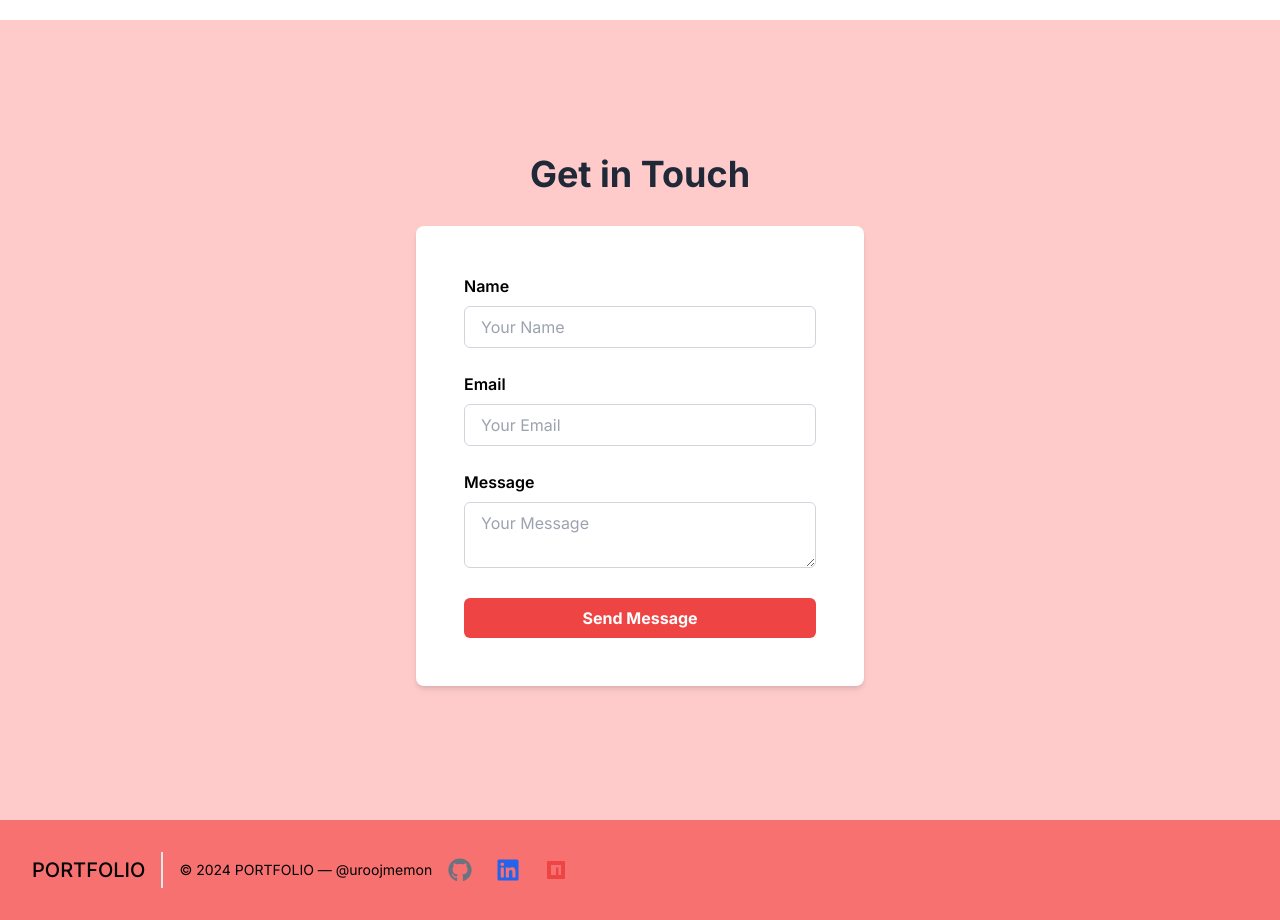
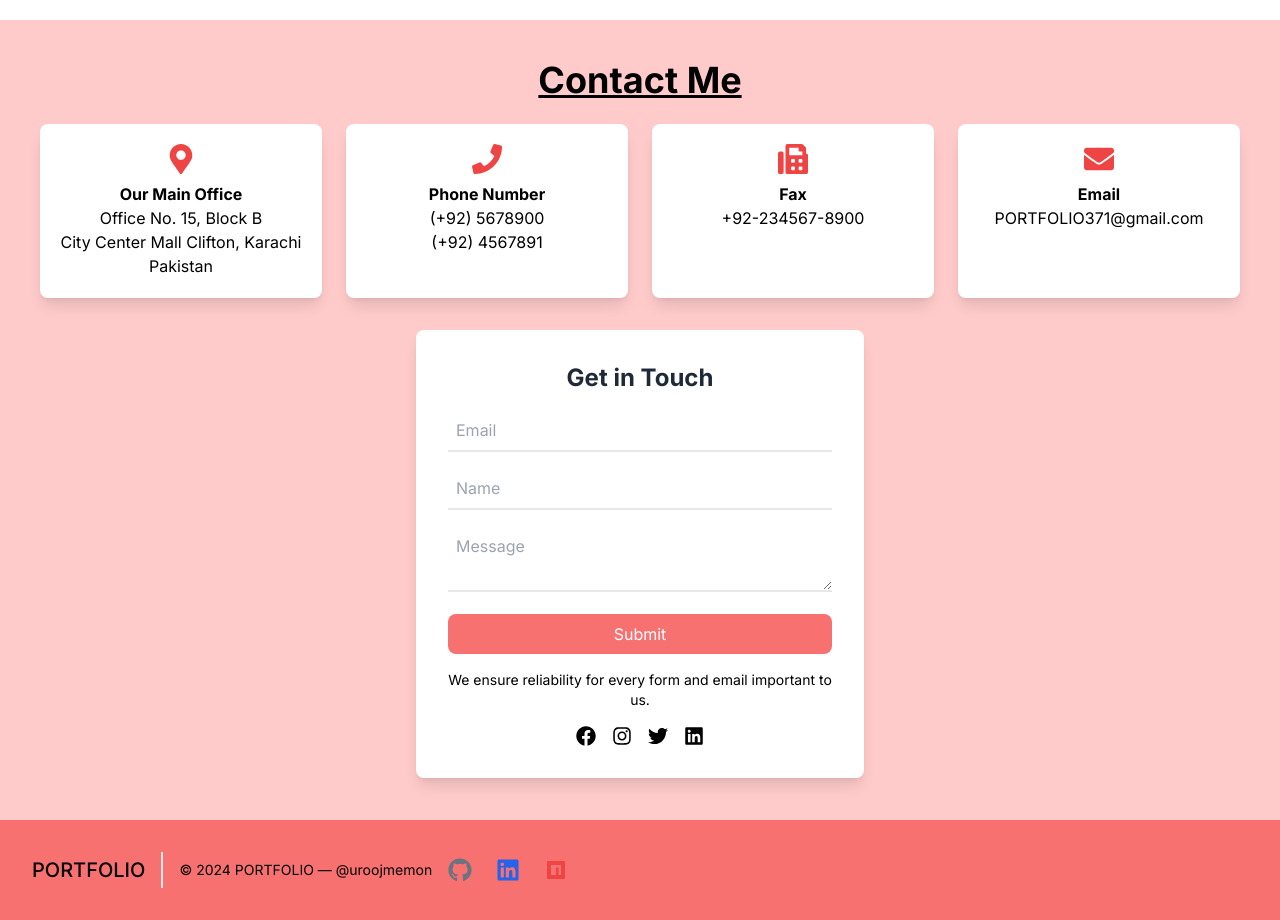
Before and after one commit to Aqsa-Memon/PORTFOLIO, a Next.js app: page / in a window 1280 px wide. Shown: the part 1320-2240 px from the top of the page. Built offline with nearby package versions, Linux system fonts and the light colour scheme.

Commit message:
my-portfolio

```diff
--- a/src/app/about/page.tsx
+++ b/src/app/about/page.tsx
@@ -15,7 +15,7 @@ const About = () => {
               <p className="text-lg text-gray-700 leading-relaxed">
                 Hello! {`I'm`} <span className="font-semibold">Urooj Memon</span>, a dedicated web developer with a passion for creating sleek, modern, and responsive websites. With expertise in <span className="font-semibold">Next.js</span> and <span className="font-semibold">Tailwind CSS</span>, I strive to deliver user-centered experiences that not only look stunning but also function seamlessly across all devices. My journey in web development has equipped me with a strong foundation in <span className="font-semibold">TypeScript</span> and <span className="font-semibold">React</span>, along with backend knowledge in <span className="font-semibold">Node.js</span>.
                 <br/><br/>
-                When {`I’m`} not immersed in coding, {`you’ll`} find me indulging in my love for reading or exploring the latest web technologies. I’m continuously looking for opportunities to learn, grow, and take on exciting challenges to push my skills to the next level.
+                When {`I’m`} not immersed in coding, {`you’ll`} find me indulging in my love for reading or exploring the latest web technologies.{`I’m`} continuously looking for opportunities to learn, grow, and take on exciting challenges to push my skills to the next level.
               </p>
 
               {/* Contact Button */}
@@ -28,12 +28,12 @@ const About = () => {
             </div>
 
             {/* Image Section */}
-            <div className="w-full md:w-1/2 flex justify-center md:justify-end">
-              <div className="w-72 h-72 xl:w-96 xl:h-96 rounded-full overflow-hidden">
+            <div className="relative group w-72 h-72 xl:w-96 xl:h-96 rounded-full overflow-hidden bg-gradient-to-r from-pink-500 to-red-500 p-1">
+           <div className="w-full h-full rounded-full bg-white overflow-hidden transform transition duration-300 ease-out group-hover:scale-110 group-hover:rotate-3 group-hover:shadow-2xl">
            <Image
            src="/mypic.png"
            alt="Profile Picture"
-                  className="object-cover"
+            className="object-cover object-center w-full h-full"
            height={450}
            width={450}
            />
--- a/src/app/components/hero.tsx
+++ b/src/app/components/hero.tsx
@@ -12,7 +12,8 @@ const Hero = () => {
     <div className='bg-red-200'>
       <section className="text-gray-600 body-font">
         <div className="container mx-auto flex px-5 py-24 md:flex-row flex-col items-center">
-          <div className="w-72 h-72 xl:w-96 xl:h-96 rounded-full overflow-hidden">
+
+        <div className="w-72 h-72 xl:w-96 xl:h-96 rounded-full overflow-hidden transform transition duration-300 hover:scale-110 hover:rotate-3 ">
          <Image
          className="object-cover object-center rounded"
          alt="hero"
@@ -21,6 +22,7 @@ const Hero = () => {
          width={500}
          />
         </div>
+
           <div className="lg:flex-grow md:w-1/2 lg:pl-24 md:pl-16 flex flex-col md:items-start md:text-left items-center text-center">
             <h1 className="title-font sm:text-4xl text-3xl mb-4 font-medium text-gray-900">
               Hello, {`I'm`} <br /> <span className='text-red-500'>UROOJ MEMON</span>
--- a/src/app/contact/page.tsx
+++ b/src/app/contact/page.tsx
@@ -1,60 +1,54 @@
+"use client";
+import { FaMapMarkerAlt, FaPhone, FaFax, FaEnvelope, FaFacebook, FaTwitter, FaInstagram, FaLinkedin } from 'react-icons/fa';
 
-"use client";
-import React from 'react';
+export default function Contact() {
+  return (
+         <div className="bg-red-200 p-10 min-h-screen flex flex-col items-center">
+          <h2 className="text-4xl font-bold text-center text-black underline">Contact Me</h2> <br />
 
-const Contact = () => {
-  return (
-    <div className="flex items-center justify-center min-h-screen bg-red-200">
-      <div className="container mx-auto px-6 py-12 md:py-24">
-        <h2 className="text-3xl md:text-4xl font-bold text-gray-800 text-center mb-8">
-          Get in Touch
-        </h2>
-        <form className="bg-white p-8 md:p-12 rounded-lg shadow-md max-w-md mx-auto">
-          <div className="mb-6">
-            <label htmlFor="name" className="block text-black font-semibold mb-2">
-              Name
-            </label>
-            <input
-              type="text"
-              id="name"
-              className="w-full px-4 py-2 border border-gray-300 rounded-md focus:outline-none focus:ring-2 focus:ring-red-500"
-              placeholder="Your Name"
-              required
-            />
-          </div>
-          <div className="mb-6">
-            <label htmlFor="email" className="block text-black font-semibold mb-2">
-              Email
-            </label>
-            <input
-              type="email"
-              id="email"
-              className="w-full px-4 py-2 border border-gray-300 rounded-md focus:outline-none focus:ring-2 focus:ring-red-500"
-              placeholder="Your Email"
-              required
-            />
-          </div>
-          <div className="mb-6">
-            <label htmlFor="message" className="block text-black font-semibold mb-2">
-              Message
-            </label>
-            <textarea
-              id="message"
-              className="w-full px-4 py-2 border border-gray-300 rounded-md focus:outline-none focus:ring-2 focus:ring-red-500"
-              placeholder="Your Message"
-              required
-            ></textarea>
-          </div>
-          <button
-            type="submit"
-            className="w-full bg-red-500 text-white font-bold py-2 rounded-md hover:bg-red-600 transition-colors duration-200"
-          >
-            Send Message
-          </button>
+       <div className="grid grid-cols-1 sm:grid-cols-2 md:grid-cols-4 gap-6 mb-8">
+        <div className="bg-white p-5 rounded-lg shadow-lg text-center">
+          <FaMapMarkerAlt className="text-3xl mx-auto text-red-500" />
+          <h3 className="font-bold mt-2">Our Main Office</h3>
+          <p>Office No. 15, Block B<br />City Center Mall
+         Clifton, Karachi
+         Pakistan</p>
+        </div>
+        <div className="bg-white p-5 rounded-lg shadow-lg text-center">
+          <FaPhone className="text-3xl mx-auto text-red-500" />
+          <h3 className="font-bold mt-2">Phone Number</h3>
+          <p>(+92) 5678900<br />(+92) 4567891</p>
+        </div>
+        <div className="bg-white p-5 rounded-lg shadow-lg text-center">
+          <FaFax className="text-3xl mx-auto text-red-500" />
+          <h3 className="font-bold mt-2">Fax</h3>
+          <p>+92-234567-8900</p>
+        </div>
+        <div className="bg-white p-5 rounded-lg shadow-lg text-center">
+          <FaEnvelope className="text-3xl mx-auto text-red-500" />
+          <h3 className="font-bold mt-2">Email</h3>
+          <p>PORTFOLIO371@gmail.com</p>
+        </div>
+       </div>
+
+       <div className="bg-white p-8 rounded-lg shadow-lg w-full max-w-md">
+        <h2 className="text-2xl font-bold mb-4 text-gray-800 text-center">Get in Touch</h2>
+        <form className="space-y-4">
+          <input type="email" placeholder="Email" required className="w-full p-2 border-b-2 focus:outline-none" />
+          <input type="text" placeholder="Name" required className="w-full p-2 border-b-2 focus:outline-none" />
+          <textarea placeholder="Message" required className="w-full p-2 border-b-2 focus:outline-none" ></textarea>
+          <button type="submit" className="w-full py-2 bg-red-400 text-white rounded-lg hover:bg-red-500">Submit</button>
         </form>
+        <p className="text-sm mt-4 text-black text-center">
+          We ensure reliability for every form and email important to us.
+        </p>
+        <div className="flex justify-center space-x-4 mt-4">
+          <FaFacebook className="text-xl text-black hover:text-blue-700 cursor-pointer" />
+          <FaInstagram className="text-xl text-black hover:text-red-600 cursor-pointer" />
+          <FaTwitter className="text-xl text-black hover:text-blue-700 cursor-pointer" />
+          <FaLinkedin className="text-xl text-black hover:text-blue-700 cursor-pointer" />
+        </div>
       </div>
     </div>
   );
-};
-
-export default Contact;
+}
```
Also changed, not shown: src/app/components/footer.tsx (line endings or trailing spaces). Lines whose indentation alone changed are shown as unchanged.
